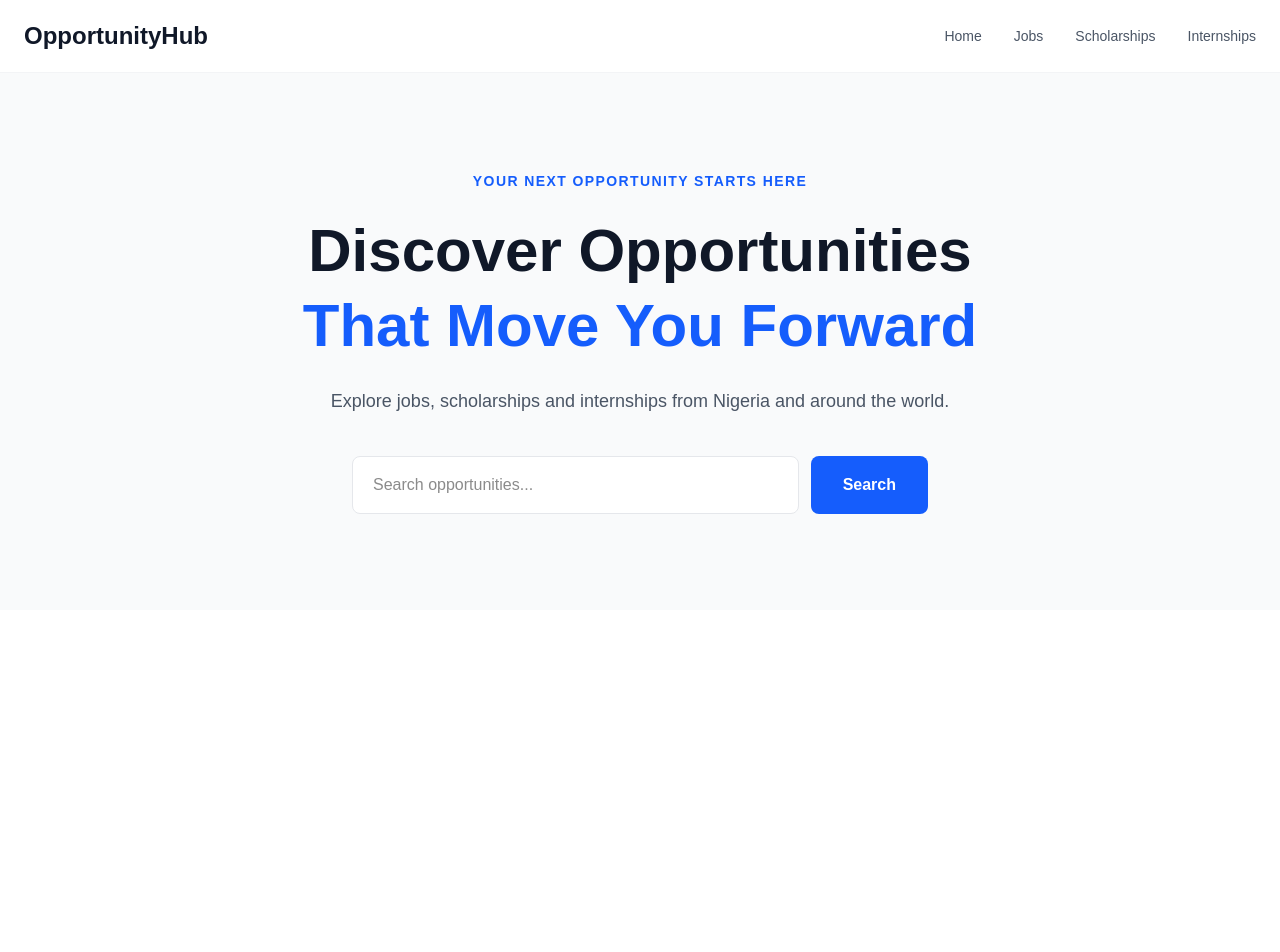
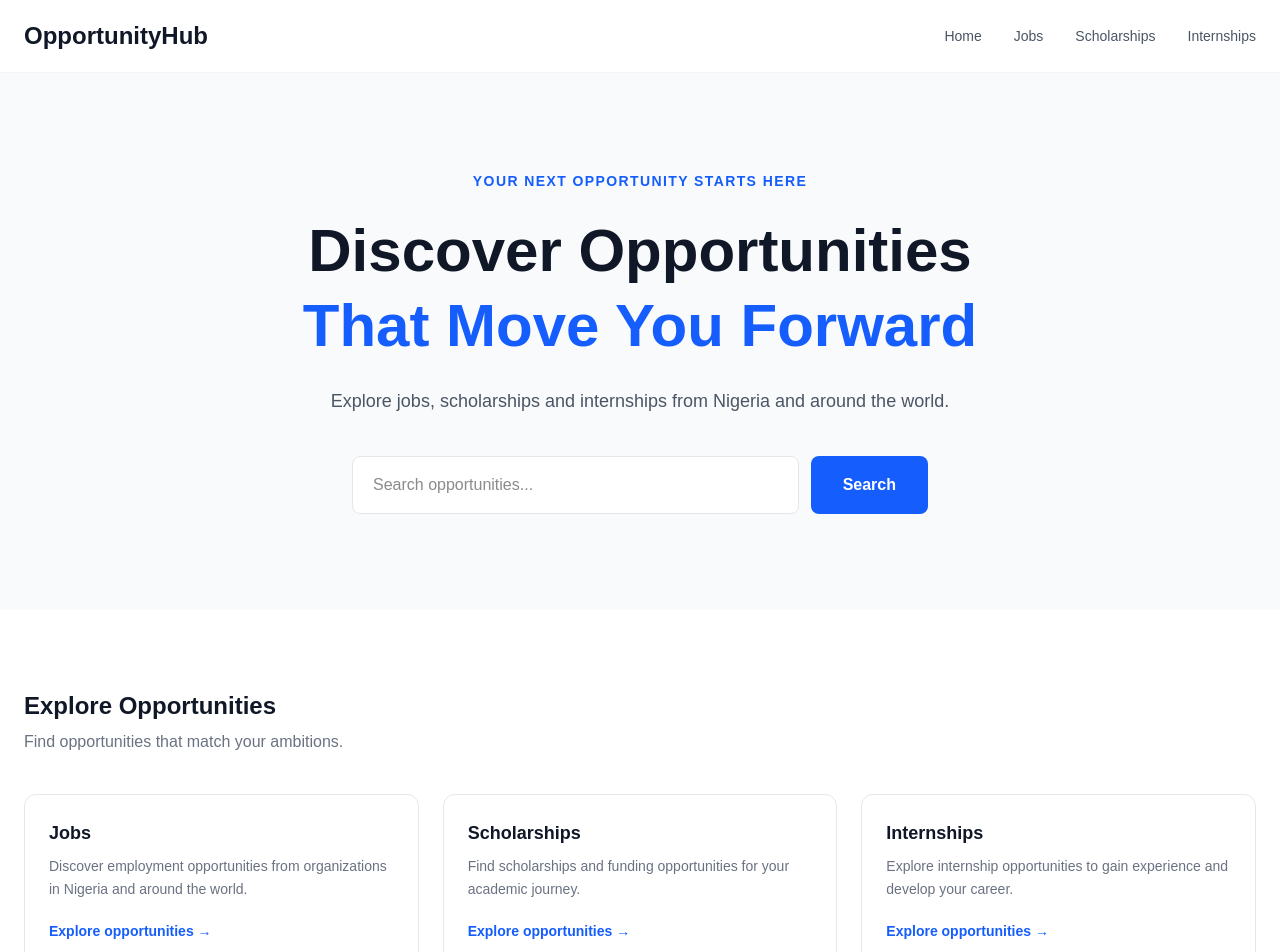
Before and after one commit to dimlaw7/job-portal-ng, a Next.js app: page / in a window 1280 px wide. Shown: the top 952 px of the page. Before the commit the page ends 800 px from the top, so only its background shows below. Built offline with nearby package versions, Linux system fonts and the light colour scheme.

Commit message:
Add opportunities category section
Adds a new home page section that highlights key opportunity categories: jobs, scholarships, and internships. It introduces reusable CategoryCard and CategorySection components and renders the section beneath the hero for a better landing-page overview.

```diff
--- a/app/page.js
+++ b/app/page.js
@@ -1,5 +1,6 @@
 import Header from "@/components/layout/Header";
 import Hero from "@/components/layout/Hero";
+import CategorySection from "@/components/opportunities/CategorySection";
 
 export default function Home() {
   return (
@@ -8,6 +9,7 @@ export default function Home() {
 
       <main>
         <Hero />
+        <CategorySection />
       </main>
     </>
   );
--- /dev/null
+++ b/components/opportunities/CategoryCard.js
@@ -0,0 +1,20 @@
+export default function CategoryCard({ title, description, href }) {
+  return (
+    <a
+      href={href}
+      className="group rounded-xl border border-gray-200 bg-white p-6 transition hover:border-blue-500 hover:shadow-md"
+    >
+      <h3 className="text-lg font-semibold text-gray-900 group-hover:text-blue-600">
+        {title}
+      </h3>
+
+      <p className="mt-2 text-sm leading-relaxed text-gray-500">
+        {description}
+      </p>
+
+      <span className="mt-5 inline-block text-sm font-semibold text-blue-600">
+        Explore opportunities →
+      </span>
+    </a>
+  );
+}
--- /dev/null
+++ b/components/opportunities/CategorySection.js
@@ -0,0 +1,44 @@
+import CategoryCard from "./CategoryCard";
+
+const categories = [
+  {
+    title: "Jobs",
+    description:
+      "Discover employment opportunities from organizations in Nigeria and around the world.",
+    href: "/jobs",
+  },
+  {
+    title: "Scholarships",
+    description:
+      "Find scholarships and funding opportunities for your academic journey.",
+    href: "/scholarships",
+  },
+  {
+    title: "Internships",
+    description:
+      "Explore internship opportunities to gain experience and develop your career.",
+    href: "/internships",
+  },
+];
+
+export default function CategorySection() {
+  return (
+    <section className="mx-auto max-w-7xl px-6 py-20">
+      <div className="mb-10">
+        <h2 className="text-2xl font-bold text-gray-900">
+          Explore Opportunities
+        </h2>
+
+        <p className="mt-2 text-gray-500">
+          Find opportunities that match your ambitions.
+        </p>
+      </div>
+
+      <div className="grid gap-6 md:grid-cols-3">
+        {categories.map((category) => (
+          <CategoryCard key={category.title} {...category} />
+        ))}
+      </div>
+    </section>
+  );
+}
```
